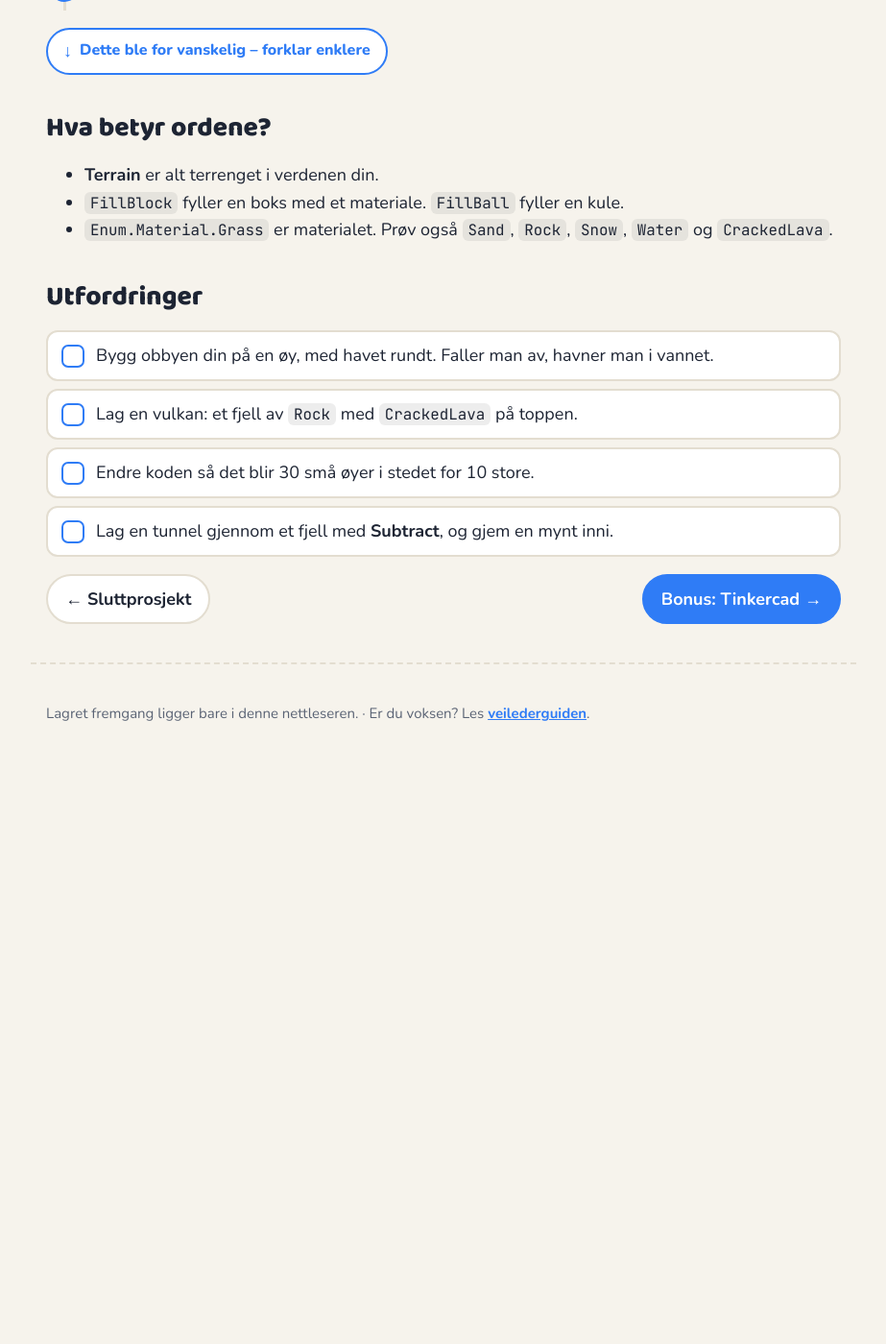
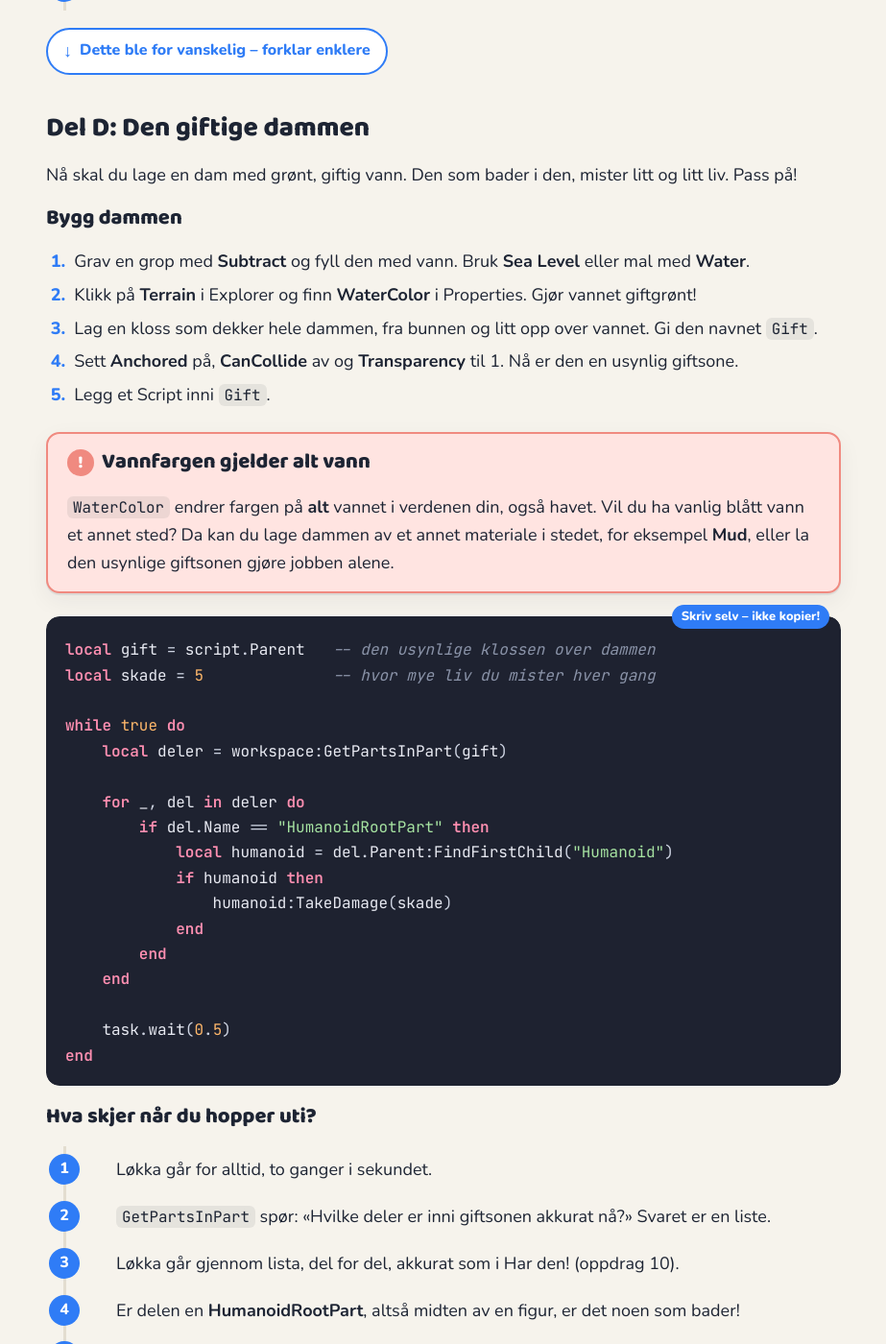
Before and after one commit to wendelborg/roblox-studio-kurs, a Jekyll site: the page built from docs/bonus-terreng.md, in a window 1280 px wide and 1400 px high, scrolled down 2803 px. Shown: the whole window at 96% size, without its empty margins (178-1101 px from the left). Built offline with Jekyll 4.4.1, drawn with Linux system fonts in a browser that asks for light colours; before the commit the page ends 3613 px from its top, so only the background shows below that; some of the changed text lies outside the part shown.

Commit message:
Den giftige dammen

````diff
--- a/docs/bonus-terreng.md
+++ b/docs/bonus-terreng.md
@@ -107,10 +107,84 @@ Fordi stedene er tilfeldige, ser verdenen forskjellig ut hver gang.
 </div>
 </details>
 
+## Del D: Den giftige dammen
+
+Nå skal du lage en dam med grønt, giftig vann. Den som bader i den, mister litt og litt liv. Pass på!
+
+### Bygg dammen
+
+1. Grav en grop med **Subtract** og fyll den med vann. Bruk **Sea Level** eller mal med **Water**.
+2. Klikk på **Terrain** i Explorer og finn **WaterColor** i Properties. Gjør vannet giftgrønt!
+3. Lag en kloss som dekker hele dammen, fra bunnen og litt opp over vannet. Gi den navnet `Gift`.
+4. Sett **Anchored** på, **CanCollide** av og **Transparency** til 1. Nå er den en usynlig giftsone.
+5. Legg et Script inni `Gift`.
+
+<div class="boks obs" markdown="1">
+### Vannfargen gjelder alt vann
+
+`WaterColor` endrer fargen på **alt** vannet i verdenen din, også havet. Vil du ha vanlig blått vann et annet sted? Da kan du lage dammen av et annet materiale i stedet, for eksempel **Mud**, eller la den usynlige giftsonen gjøre jobben alene.
+</div>
+
+<div class="skriv-selv" markdown="1">
+```lua
+local gift = script.Parent   -- den usynlige klossen over dammen
+local skade = 5              -- hvor mye liv du mister hver gang
+
+while true do
+	local deler = workspace:GetPartsInPart(gift)
+
+	for _, del in deler do
+		if del.Name == "HumanoidRootPart" then
+			local humanoid = del.Parent:FindFirstChild("Humanoid")
+			if humanoid then
+				humanoid:TakeDamage(skade)
+			end
+		end
+	end
+
+	task.wait(0.5)
+end
+```
+</div>
+
+<div class="hva-skjer" markdown="1">
+### Hva skjer når du hopper uti?
+
+1. Løkka går for alltid, to ganger i sekundet.
+2. `GetPartsInPart` spør: «Hvilke deler er inni giftsonen akkurat nå?» Svaret er en liste.
+3. Løkka går gjennom lista, del for del, akkurat som i Har den! (oppdrag 10).
+4. Er delen en **HumanoidRootPart**, altså midten av en figur, er det noen som bader!
+5. `TakeDamage(5)` tar 5 liv fra den som bader.
+6. Etter et halvt sekund sjekker løkka igjen. Blir du i vannet, mister du 5 liv til, og 5 til …
+</div>
+
+<details class="enklere" markdown="1"><summary>Dette ble for vanskelig – forklar enklere</summary>
+<div class="enkel-tekst" markdown="1">
+Tenk på en badevakt som ser på dammen to ganger i sekundet og roper: «Hvem er i vannet nå?»
+
+Alle som er i vannet, mister litt liv. Kommer du deg opp i tide, går det bra. Blir du for lenge, er du ute!
+
+Vi sjekker bare **HumanoidRootPart**, den usynlige midten av figuren. Ellers ville du mistet liv én gang for hver arm, hvert bein og hver fot!
+</div>
+</details>
+
+<div class="boks gjett" markdown="1">
+### Gjett først!
+
+Du starter med 100 liv. Hvor mange sekunder kan du bade før du er ute?
+
+<details markdown="1"><summary>Se svaret</summary>
+Cirka 10 sekunder. Du mister 5 liv to ganger i sekundet, det blir 10 liv i sekundet. 100 delt på 10 er 10. Kanskje litt lenger, fordi Roblox gir deg litt liv tilbake av seg selv.
+</details>
+</div>
+
 ## Hva betyr ordene?
 
 - **Terrain** er alt terrenget i verdenen din.
 - `FillBlock` fyller en boks med et materiale. `FillBall` fyller en kule.
+- `GetPartsInPart` gir deg en liste over alle deler som er inni en kloss.
+- `TakeDamage` tar liv fra en Humanoid.
+- `WaterColor` er fargen på vannet i terrenget.
 - `Enum.Material.Grass` er materialet. Prøv også `Sand`, `Rock`, `Snow`, `Water` og `CrackedLava`.
 
 ## Utfordringer
@@ -119,6 +193,9 @@ Fordi stedene er tilfeldige, ser verdenen forskjellig ut hver gang.
 - [ ] Lag en vulkan: et fjell av `Rock` med `CrackedLava` på toppen.
 - [ ] Endre koden så det blir 30 små øyer i stedet for 10 store.
 - [ ] Lag en tunnel gjennom et fjell med **Subtract**, og gjem en mynt inni.
+- [ ] Gjør dammen farligere eller snillere ved å endre `skade`. Hva er gøyest?
+- [ ] Legg en **ParticleEmitter** i `Gift` og lag grønne bobler som stiger opp av dammen.
+- [ ] Lag en helbredende kilde i stedet: bytt `TakeDamage(skade)` med `humanoid.Health += 5`.
 
 <nav class="bla">
   <a href="{{ '/sluttprosjekt/' | relative_url }}">← Sluttprosjekt</a>
````
Also changed, not shown: veileder/14-bonus-terreng.md (+12 -0 lines).
